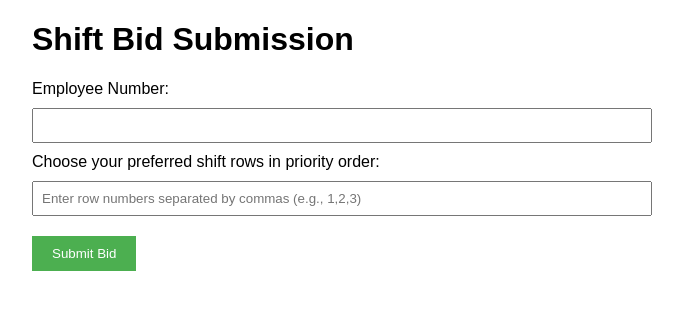
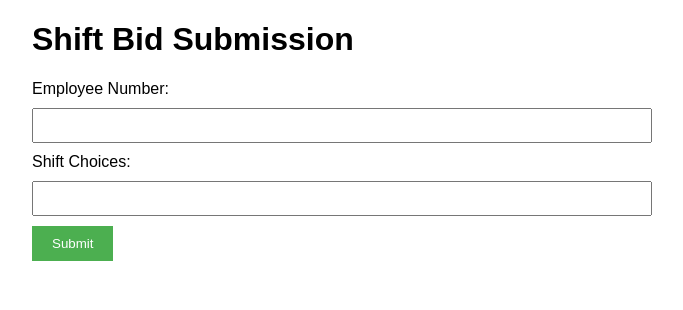
Before and after one commit to shum05/shift-bid-awards, a Flask app: page / in a window 1280 px wide. Shown: the top 310 px of the page, without its empty margins (308-991 px from the left). Run offline with Flask 3, Linux system fonts and the light colour scheme.

Commit message:
app.py and html files updated

```diff
--- a/app.py
+++ b/app.py
@@ -1,50 +1,27 @@
-# app.py
 from flask import Flask, render_template, request, redirect, url_for
 import csv
 
 app = Flask(__name__)
 
-# Load the seniority data for reference (assuming it’s available locally)
-SENIORITY_DATA_PATH = "data/seniority_table.csv"
-BIDS_TABLE_PATH = "data/bids_table.csv"
+@app.route('/', methods=['GET', 'POST'])
+def index():
+    if request.method == 'POST':
+        # Handle the form submission
+        employee_number = request.form.get('employee_number')
+        choices = request.form.get('choices')
 
-def get_seniority_numbers():
-    """ Load seniority numbers from the seniority table """
-    seniority_numbers = {}
-    with open(SENIORITY_DATA_PATH, mode='r') as file:
-        reader = csv.DictReader(file)
-        for row in reader:
-            seniority_numbers[row['employee_number']] = row['seniority_number']
-    return seniority_numbers
+        # Append to the bids_table.csv file
+        with open('data/bids_table.csv', mode='a', newline='') as file:
+            writer = csv.writer(file)
+            writer.writerow([employee_number] + choices.split(','))
 
-@app.route('/', methods=['GET', 'POST'])
-def submit_bid():
-    seniority_numbers = get_seniority_numbers()
-    if request.method == 'POST':
-        # Get form data
-        employee_number = request.form['employee_number']
-        choices = request.form.getlist('choices')  # Get all choices as a list
-
-        # Determine seniority
-        seniority_number = seniority_numbers.get(employee_number)
-        if seniority_number is None:
-            return "Employee number not found. Please check and try again."
-
-        # Append data to bids_table.csv
-        with open(BIDS_TABLE_PATH, mode='a', newline='') as file:
-            writer = csv.writer(file)
-            # Write employee number, seniority, and choices in sequence
-            row = [employee_number, seniority_number] + choices
-            writer.writerow(row)
-
-        # Redirect to success page or display message
         return redirect(url_for('success'))
 
-    return render_template('form.html')
+    return render_template('index.html')
 
 @app.route('/success')
 def success():
-    return "Thank you! Your bid choices have been successfully submitted."
+    return render_template('success.html')
 
 if __name__ == '__main__':
     app.run(debug=True)
--- a/data/bids_table.csv
+++ b/data/bids_table.csv
@@ -19,4 +19,4 @@ E5494,17,6, 14, 12, 13, 18, 7, 20, 21, 17, 16, 5, 4, 11, 10, 3, 1, 15
 E6254,18,20, 21, 2, 15, 9, 4, 8, 12, 3, 7, 1, 10, 13, 16, 17, 11, 19, 14
 E6607,19,15, 10, 14, 4, 7, 20, 5, 2, 12, 21, 9, 19, 6, 11, 3, 17, 1, 13, 18
 E7535,20,1, 15, 13, 7, 2, 10, 20, 21, 18, 8, 12, 6, 4, 5, 19, 14, 11, 16, 17, 3
-E1511,21,15, 12, 9, 2, 13, 6, 7, 5, 10, 4, 14, 17, 16, 21, 3, 20, 1, 18, 11, 19, 8E4711,1,7
+E1511,21,15, 12, 9, 2, 13, 6, 7, 5, 10, 4, 14, 17, 16, 21, 3, 20, 1, 18, 11, 19, 8
--- a/templates/form.html
+++ b/templates/index.html
@@ -16,16 +16,15 @@
 </head>
 <body>
     <h1>Shift Bid Submission</h1>
-    <form action="/" method="post">
+    <form action="/" method="POST">
         <label for="employee_number">Employee Number:</label>
         <input type="text" id="employee_number" name="employee_number" required>
 
-        <div class="choices">
-            <label for="choices">Choose your preferred shift rows in priority order:</label>
-            <input type="text" name="choices" placeholder="Enter row numbers separated by commas (e.g., 1,2,3)" required>
-        </div>
+        <label for="choices">Shift Choices:</label>
+        <input type="text" id="choices" name="choices" required>
 
-        <button type="submit">Submit Bid</button>
+        <button type="submit">Submit</button>
     </form>
+
 </body>
 </html>
```
Also changed, not shown: templates/success.html (added, +14 -0 lines), README.md.
